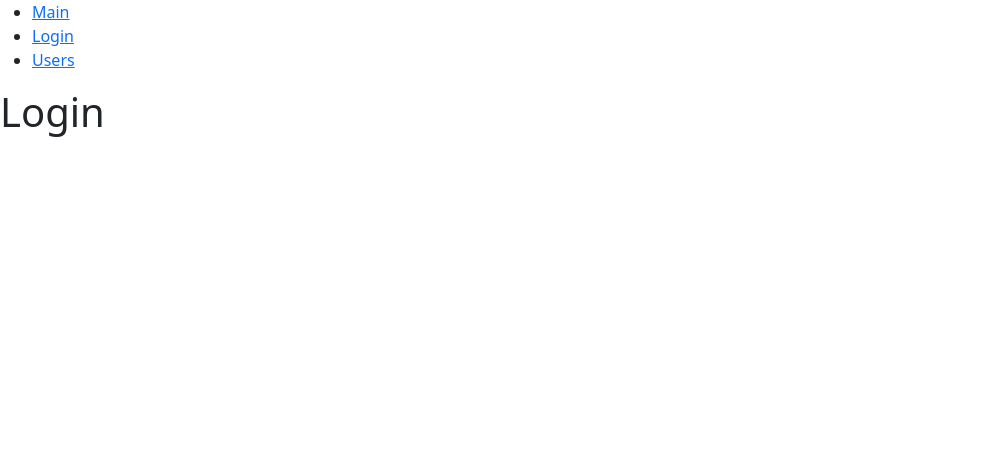
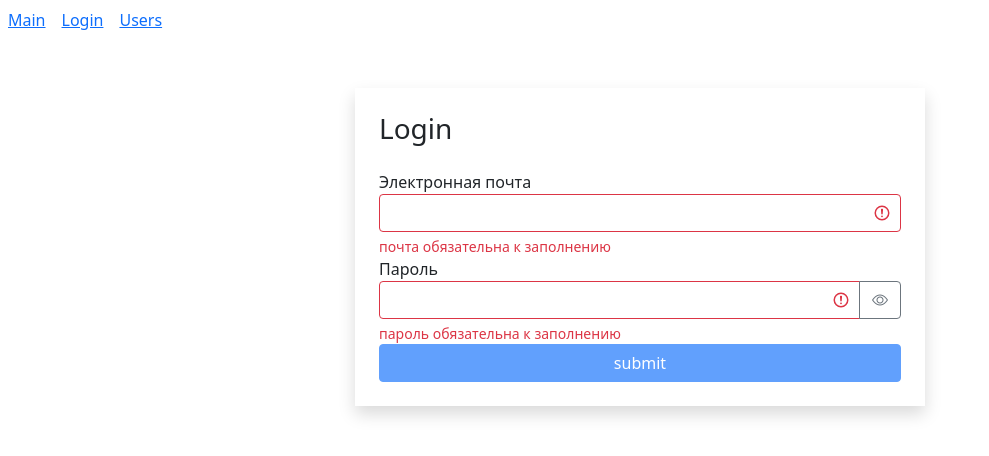
Before and after one commit to Nik-WEBJS/ProjectCompany, a React (Create React App) app: page /login in a window 1280 px wide. Shown: the top 456 px of the page, without its empty margins (0-989 px from the left). Built offline with nearby package versions, Linux system fonts and the light colour scheme.

Commit message:
create forms and placeholdre

```diff
--- a/src/app/components/navBar.jsx
+++ b/src/app/components/navBar.jsx
@@ -3,17 +3,19 @@
 
 const NavBar = () => {
     return (
-        <ul>
-            <li>
+        <div className="d-flex mb-2">
+            <div className="p-2 bd-highlight">
                 <Link to="/">Main</Link>
-            </li>
-            <li>
+            </div>
+
+            <div className="p-2 bd-highlight">
                 <Link to="/login">Login</Link>
-            </li>
-            <li>
+            </div>
+
+            <div className="p-2 bd-highlight">
                 <Link to="/users">Users</Link>
-            </li>
-        </ul>
+            </div>
+        </div>
     );
 };
 
--- /dev/null
+++ b/src/app/components/textField.jsx
@@ -0,0 +1,56 @@
+import React, { useState } from "react";
+import PropTypes from "prop-types";
+
+const TextField = ({ label, type, name, value, onChange, error }) => {
+    const [showPassword, setShowPassword] = useState(false);
+
+    const getInputClasses = () => {
+        return "form-control" + (error ? " is-invalid" : "");
+    };
+
+    const togglePassword = () => {
+        setShowPassword((prevState) => !prevState);
+    };
+    return (
+        <div className="md-4">
+            <label htmlFor={name}>{label}</label>
+            <div className="input-group has-validation">
+                <input
+                    type={showPassword ? "text" : type}
+                    id={name}
+                    name={name}
+                    value={value}
+                    onChange={onChange}
+                    className={getInputClasses()}
+                />
+                {type === "password" && (
+                    <button
+                        className="btn btn-outline-secondary"
+                        type="button"
+                        onClick={togglePassword}
+                    >
+                        <i
+                            className={
+                                "bi bi-eye" + (showPassword ? "-slash" : "")
+                            }
+                        ></i>
+                    </button>
+                )}
+                {error && <div className="invalid-feedback">{error}</div>}
+            </div>
+        </div>
+    );
+};
+TextField.defaultProps = {
+    type: "text"
+};
+TextField.propTypes = {
+    label: PropTypes.string,
+    type: PropTypes.string,
+    name: PropTypes.string,
+    value: PropTypes.string,
+    onChange: PropTypes.func,
+    error: PropTypes.string
+};
+
+export default TextField;
--- a/src/app/components/usersList.jsx
+++ b/src/app/components/usersList.jsx
@@ -13,6 +13,9 @@
     const [currentPage, setcurrentPage] = useState(1);
     const [professions, setProfession] = useState();
     const [selectedProf, setSelectedProf] = useState();
+
+    const [placeholderUser, setplaceholderUser] = useState("");
+
     const [sortBy, setSortBy] = useState({ path: "name", order: "asc" });
 
     const [users, setUsers] = useState();
@@ -56,14 +59,25 @@
         setSortBy(item);
     };
 
+    const handleplaceholderUser = ({ target }) => {
+        setplaceholderUser(target.value);
+    };
+
     if (users) {
-        const filtredUsers = selectedProf
+        const filtredUsers = placeholderUser
             ? users.filter(
                 (user) =>
-                    JSON.stringify(user.profession) ===
-                      JSON.stringify(selectedProf)
+                    user.name
+                        .toLowerCase()
+                        .indexOf(placeholderUser.toLowerCase()) !== -1
             )
-            : users;
+            : selectedProf
+                ? users.filter(
+                    (user) =>
+                        JSON.stringify(user.profession) ===
+                    JSON.stringify(selectedProf)
+                )
+                : users;
 
         const count = filtredUsers.length;
         const sortedUsers = _.orderBy(
@@ -96,6 +110,12 @@
                 )}
                 <div className="d-flex flex-column">
                     <SearchStatus length={count} />
+                    <input
+                        type="text"
+                        name="placeholderUser"
+                        placeholder="Search..."
+                        onChange={handleplaceholderUser}
+                    />
                     {count > 0 && (
                         <UsersTable
                             users={userCrop}
--- a/src/app/components/usersTable.jsx
+++ b/src/app/components/usersTable.jsx
@@ -55,6 +55,7 @@
         }
     };
     return (
+        <>
             <Table
                 onSort={onSort}
                 selectedSort={selectedSort}
@@ -64,6 +65,7 @@
                 <TableHeader {...{ onSort, selectedSort, columns }} />
                 <TableBody {...{ columns, data: users }} />
             </Table>
+        </>
     );
 };
 
--- a/src/app/layouts/login.jsx
+++ b/src/app/layouts/login.jsx
@@ -1,8 +1,86 @@
-// import React from "react";
+import React, { useEffect, useState } from "react";
+import TextField from "../components/textField";
+import { validator } from "../utils/validator";
 
 const Login = () => {
-    // eslint-disable-next-line react/react-in-jsx-scope
-    return (<h1>Login</h1>);
+    const [data, setData] = useState({ email: "", password: "" });
+
+    const [errors, setErrors] = useState({});
+
+    const handleChange = ({ target }) => {
+        setData((prevState) => ({ ...prevState, [target.name]: target.value }));
+    };
+
+    const validatorConfig = {
+        email: {
+            isRequired: { message: "почта обязательна к заполнению" },
+            isEmail: {
+                message: "Email введен не коректно"
+            }
+        },
+        password: {
+            isRequired: { message: "пароль обязательна к заполнению" },
+            isCapitalSymbol: {
+                message: "Пароль должен содержать хотя бы одну заглавную букву"
+            },
+            isContainDigit: {
+                message: "Пароль должен содержать хотя бы одно число"
+            },
+            min: {
+                message: "праоль должен состоять минимум из 8 символов",
+                value: 8
+            }
+        }
+    };
+
+    useEffect(() => {
+        validate();
+    }, [data]);
+
+    const validate = () => {
+        const errors = validator(data, validatorConfig);
+        setErrors(errors);
+        return Object.keys(errors).length === 0;
+    };
+
+    const isValid = Object.keys(errors).length === 0;
+
+    const handleSubmit = (e) => {
+        e.preventDefault();
+        const isValid = validate();
+        if (!isValid) return;
+        console.log(data);
+    };
+
+    return (
+        <div className="container mt-5">
+            <div className="row">
+                <div className="col-md-6 offset-md-3 shadow p-4">
+                    <h3 className="mb-4">Login</h3>
+                    <form onSubmit={handleSubmit}>
+                        <TextField
+                            label="Электронная почта"
+                            name="email"
+                            value={data.email}
+                            onChange={handleChange}
+                            error={errors.email}
+                        />
+                        <TextField
+                            label="Пароль"
+                            type="password"
+                            name="password"
+                            value={data.password}
+                            onChange={handleChange}
+                            error={errors.password}
+                        />
+                        <button type="submit" disabled={!isValid} className="btn btn-primary w-100 nx-auto">
+                            submit
+                        </button>
+                    </form>
+                </div>
+            </div>
+        </div>
+    );
 };
 
 export default Login;
--- /dev/null
+++ b/src/app/utils/validator.js
@@ -0,0 +1,45 @@
+export function validator(data, config) {
+    const errors = {};
+    function validate(validateMethod, data, config) {
+        let statusValidate;
+        switch (validateMethod) {
+        case "isRequired":
+            statusValidate = data.trim() === "";
+            break;
+        case "isEmail": {
+            const emailRegExp = /^\S+@\S+\.\S+$/g;
+            statusValidate = !emailRegExp.test(data);
+            break;
+        }
+        case "isCapitalSymbol": {
+            const capitalRegExp = /[A-Z]/g;
+            statusValidate = !capitalRegExp.test(data);
+            break;
+        }
+        case "isContainDigit": {
+            const digitRegExp = /\d+/g;
+            statusValidate = !digitRegExp.test(data);
+            break;
+        }
+        case "min": {
+            statusValidate = data.length < config.value;
+            break;
+        }
+        default:
+            break;
+        }
+        if (statusValidate) return config.message;
+    }
+    for (const fieldName in data) {
+        for (const validateMethod in config[fieldName]) {
+            const error = validate(
+                validateMethod,
+                data[fieldName],
+                config[fieldName][validateMethod]);
+            if (error && !errors[fieldName]) {
+                errors[fieldName] = error;
+            }
+        }
+    }
+    return errors;
+}
```
Lines whose indentation alone changed are shown as unchanged.
